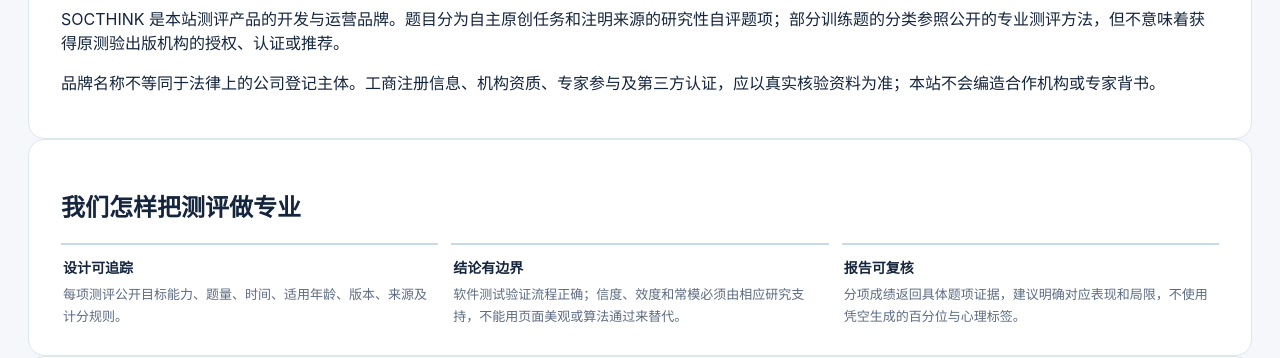
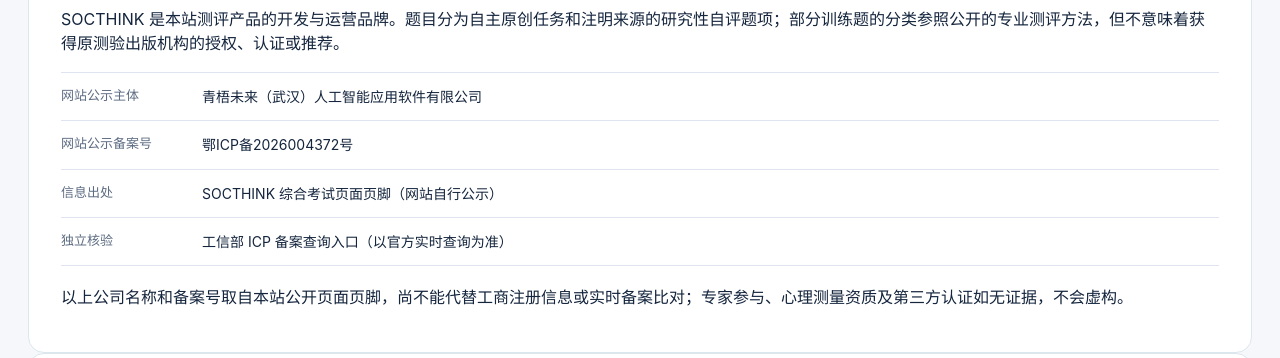
Before and after one commit to star8592/Kangaroo-Practice-Simulator, a Next.js app: page /assessment-center/about in a window 1280 px wide. Shown: the part 417-775 px from the top of the page. Built offline with nearby package versions, Linux system fonts and the light colour scheme; no server answers.

Commit message:
docs(assessment): disclose website-published operator and independent ICP lookup

```diff
--- a/src/app/assessment-center/about/page.tsx
+++ b/src/app/assessment-center/about/page.tsx
@@ -16,7 +16,13 @@ export default function AboutAssessmentCenter(){
   <section className={styles.methodCard}>
    <h2>我们是谁，测评从哪里来</h2>
    <p>SOCTHINK 是本站测评产品的开发与运营品牌。题目分为自主原创任务和注明来源的研究性自评题项；部分训练题的分类参照公开的专业测评方法，但不意味着获得原测验出版机构的授权、认证或推荐。</p>
-   <p>品牌名称不等同于法律上的公司登记主体。工商注册信息、机构资质、专家参与及第三方认证，应以真实核验资料为准；本站不会编造合作机构或专家背书。</p>
+   <div className={styles.details}>
+    <div><dt>网站公示主体</dt><dd>青梧未来（武汉）人工智能应用软件有限公司</dd></div>
+    <div><dt>网站公示备案号</dt><dd>鄂ICP备2026004372号</dd></div>
+    <div><dt>信息出处</dt><dd><a href="https://socthink.cn/assessments" target="_blank" rel="noopener noreferrer">SOCTHINK 综合考试页面页脚（网站自行公示）</a></dd></div>
+    <div><dt>独立核验</dt><dd><a href="https://beian.miit.gov.cn/#/Integrated/index" target="_blank" rel="noopener noreferrer">工信部 ICP 备案查询入口</a>（以官方实时查询为准）</dd></div>
+   </div>
+   <p>以上公司名称和备案号取自本站公开页面页脚，尚不能代替工商注册信息或实时备案比对；专家参与、心理测量资质及第三方认证如无证据，不会虚构。</p>
   </section>
   <section className={styles.methodCard}>
    <h2>我们怎样把测评做专业</h2>
```
